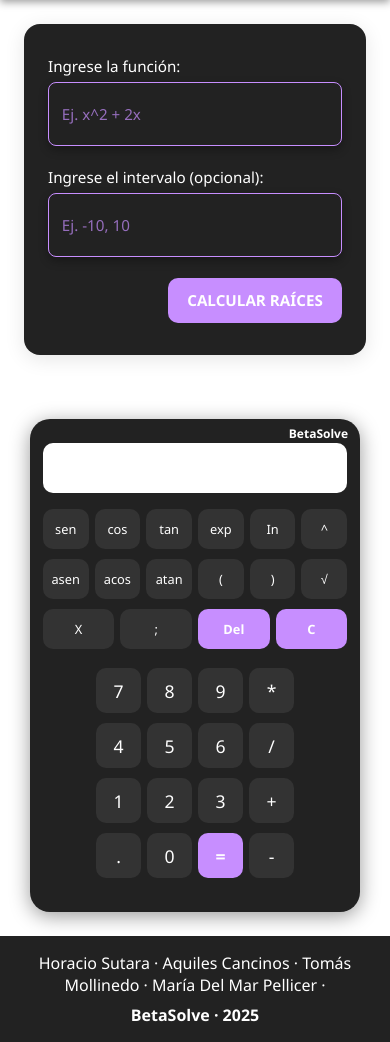
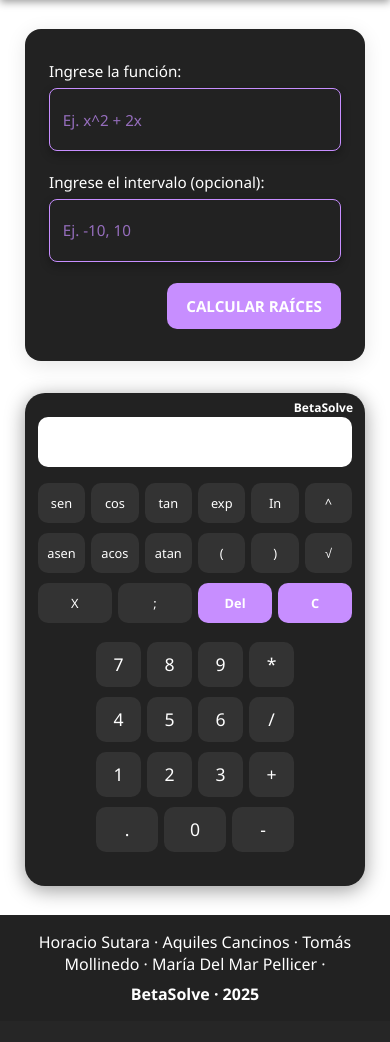
Before and after one commit to Horacio-Sutara/Calculadora, a Flask app: page /raices in a window 390 px wide. Shown: the part 125-1167 px from the top of the page. After the commit the page ends 1126 px from the top, so only its background shows below. Run offline with Flask 3, Linux system fonts and the light colour scheme.

Commit message:
modificando boton =

```diff
--- a/app/static/css/raices.css
+++ b/app/static/css/raices.css
@@ -13,6 +13,7 @@ body {
     align-items: center;
     background-color: #fff;
     position: relative;
+    justify-content: space-between;
 }
 header {
     background: rgba(0, 0, 0, 0.85);
@@ -70,12 +71,13 @@ header {
     display: flex;
     justify-content: center;
     align-items: center;
-    gap: 4rem;
-    flex-wrap: wrap;
+    gap: 5rem;
+    height: 80vh;
     padding: 1.5rem;
     width: 100%;
     max-width: 1200px;
     animation: fadeIn 0.8s ease;
+    margin-bottom: 120px;
 }
 /*Input*/
 .bloque-inputs {
@@ -193,7 +195,7 @@ header {
 }
 
 /* === BOTONES=== */
-.btn-header,.btn-math,  .btn-especial, .btn-especial.igual {
+.btn-header,.btn-math,  .btn-especial {
     flex: 1;
     min-width: 0;
     font-size: 1rem;
@@ -206,7 +208,7 @@ header {
     transition: background-color 0.2s ease, transform 0.2s ease;
     text-align: center;
 }
-.btn-math,.btn-especial.igual {
+.btn-math {
     margin-bottom:10px;
     width: 45px;
     height: 45px;
@@ -223,12 +225,12 @@ header {
 }
 
 /* === BOTONES ESPECIALES (Del, C, =) === */
-.btn-especial, .btn-especial.igual {
+.btn-especial {
     background-color:#c78eff;
     font-weight: bold;
 }
 
-.btn-especial:hover,.btn-especial.igual:hover {
+.btn-especial:hover {
     background-color: #a259e4;
     transform: scale(1.08);
 }
@@ -238,7 +240,7 @@ footer {
     margin-top: auto;
     background-color: #222;
     color: #fff;
-    padding: 1rem 0;
+    padding: 1rem;
     text-align: center;
 }
 .footer-content {
@@ -272,4 +274,18 @@ footer {
     .logo {
         margin-bottom: 1rem;
     }
+    .contenedor-flex {
+        flex-direction: column;
+        gap: 2rem; /* Menos espacio para celulares */
+        align-items: center;
+        justify-content: center;
+        padding: 2rem 1rem;
+        margin-top: 120px;
+    }
+
+    .bloque-inputs,
+    .calculadora {
+        width: 100%;
+        max-width: 340px;
+    }
 }
--- a/app/templates/raices.html
+++ b/app/templates/raices.html
@@ -97,7 +97,6 @@
                 <div class="row-math">
                     <button class="btn-math">.</button>
                     <button class="btn-math">0</button>
-                    <button class="btn-especial igual">=</button>
                     <button class="btn-math">-</button>
                 </div>
             </div>
```
